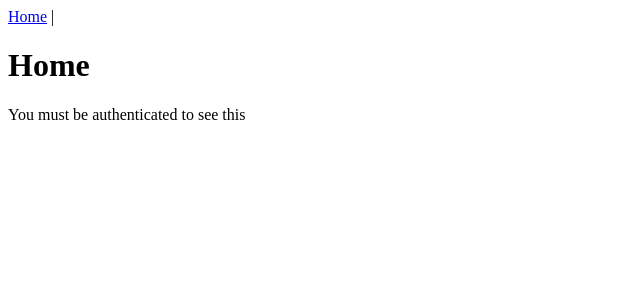
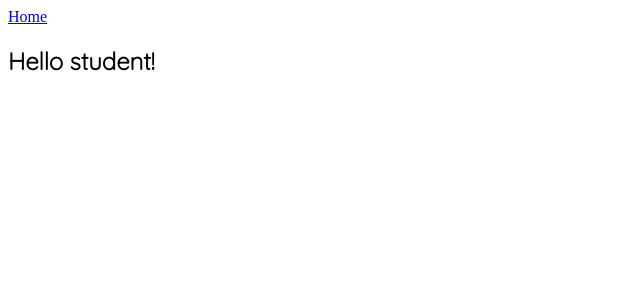
Before and after one commit to axwhiting/chatBot, a Vue app in the folder vue/: page / in a window 1280 px wide. Shown: the top 300 px of the page, without its empty margins (0-640 px from the left). Built offline with nearby package versions, Linux system fonts and the light colour scheme.

Commit message:
pushing with font & user/greeting

```diff
--- a/vue/src/App.vue
+++ b/vue/src/App.vue
@@ -1,8 +1,7 @@
 <template>
   <div id="app">
     <div id="nav">
-      <router-link v-bind:to="{ name: 'home' }">Home</router-link>&nbsp;|&nbsp;
-      <router-link v-bind:to="{ name: 'logout' }" v-if="$store.state.token != ''">Logout</router-link>
+      <router-link v-bind:to="{ name: 'home' }">Home</router-link>
     </div>
     <router-view />
   </div>
--- /dev/null
+++ b/vue/src/components/UserGreeting.vue
@@ -0,0 +1,27 @@
+
+
+<template>
+
+  <div class="user-greeting">
+      <h2>Hello student! </h2>
+
+  </div>
+</template>
+
+<script>
+
+
+export default {
+
+
+}
+</script>
+
+<style>
+@import url('https://fonts.googleapis.com/css2?family=Quicksand:wght@300&display=swap');
+.user-greeting {
+    font-family: 'Quicksand', sans-serif;
+
+}
+
+</style>
--- a/vue/src/router/index.js
+++ b/vue/src/router/index.js
@@ -24,7 +24,6 @@ const router = new Router({
       component: Home,
 
     }
-
   ]
 })
 
--- a/vue/src/views/Home.vue
+++ b/vue/src/views/Home.vue
@@ -1,12 +1,13 @@
 <template>
   <div class="home">
-    <h1>Home</h1>
-    <p>You must be authenticated to see this</p>
+    <user-greeting/>
   </div>
 </template>
 
 <script>
+import UserGreeting from '@/components/UserGreeting.vue'
 export default {
+  components: { UserGreeting },
   name: "home"
 };
 </script>
```
